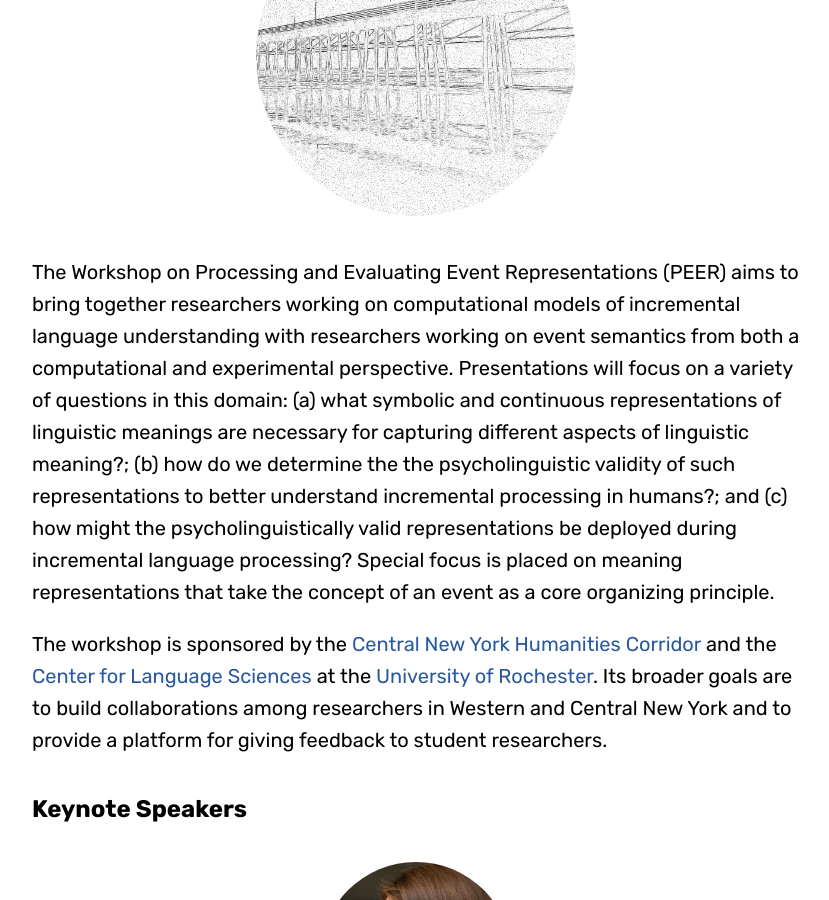
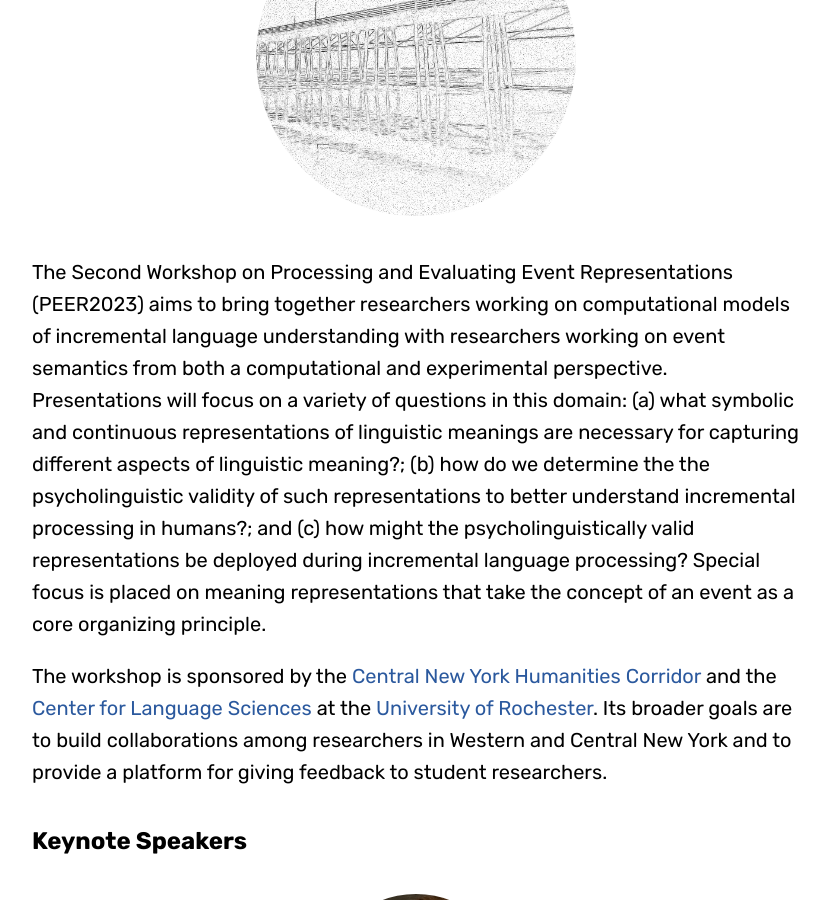
Before and after one commit to peer-workshop/peer-workshop.github.io, a Jekyll site: the page built from index.md, in a window 1280 px wide and 900 px high, scrolled down 369 px. Shown: the whole window, without its empty margins (224-1053 px from the left). Built offline with Jekyll 4.4.1, drawn with Linux system fonts in a browser that asks for light colours; some web fonts are replaced.

Commit message:
Adds that this is the second iteration

```diff
--- a/index.md
+++ b/index.md
@@ -14,7 +14,7 @@ images: assets/img/peer-workshop-2023/
     srcset="{{ site.author.photo2x | relative_url }} 2x"
 />
 
-The Workshop on Processing and Evaluating Event Representations (PEER) aims to bring together researchers working on computational models of incremental language understanding with researchers working on event semantics from both a computational and experimental perspective. Presentations will focus on a variety of questions in this domain: (a) what symbolic and continuous representations of linguistic meanings are necessary for capturing different aspects of linguistic meaning?; (b)  how do we determine the the psycholinguistic validity of such representations to better understand incremental processing in humans?; and (c) how might the psycholinguistically valid representations be deployed during incremental language processing? Special focus is placed on meaning representations that take the concept of an event as a core organizing principle.
+The Second Workshop on Processing and Evaluating Event Representations (PEER2023) aims to bring together researchers working on computational models of incremental language understanding with researchers working on event semantics from both a computational and experimental perspective. Presentations will focus on a variety of questions in this domain: (a) what symbolic and continuous representations of linguistic meanings are necessary for capturing different aspects of linguistic meaning?; (b)  how do we determine the the psycholinguistic validity of such representations to better understand incremental processing in humans?; and (c) how might the psycholinguistically valid representations be deployed during incremental language processing? Special focus is placed on meaning representations that take the concept of an event as a core organizing principle.
 
 The workshop is sponsored by the [Central New York Humanities Corridor](https://www.cnycorridor.net/) and the [Center for Language Sciences](https://www.sas.rochester.edu/cls/) at the [University of Rochester](https://rochester.edu/). Its broader goals are to build collaborations among researchers in Western and Central New York and to provide a platform for giving feedback to student researchers.
 
```
